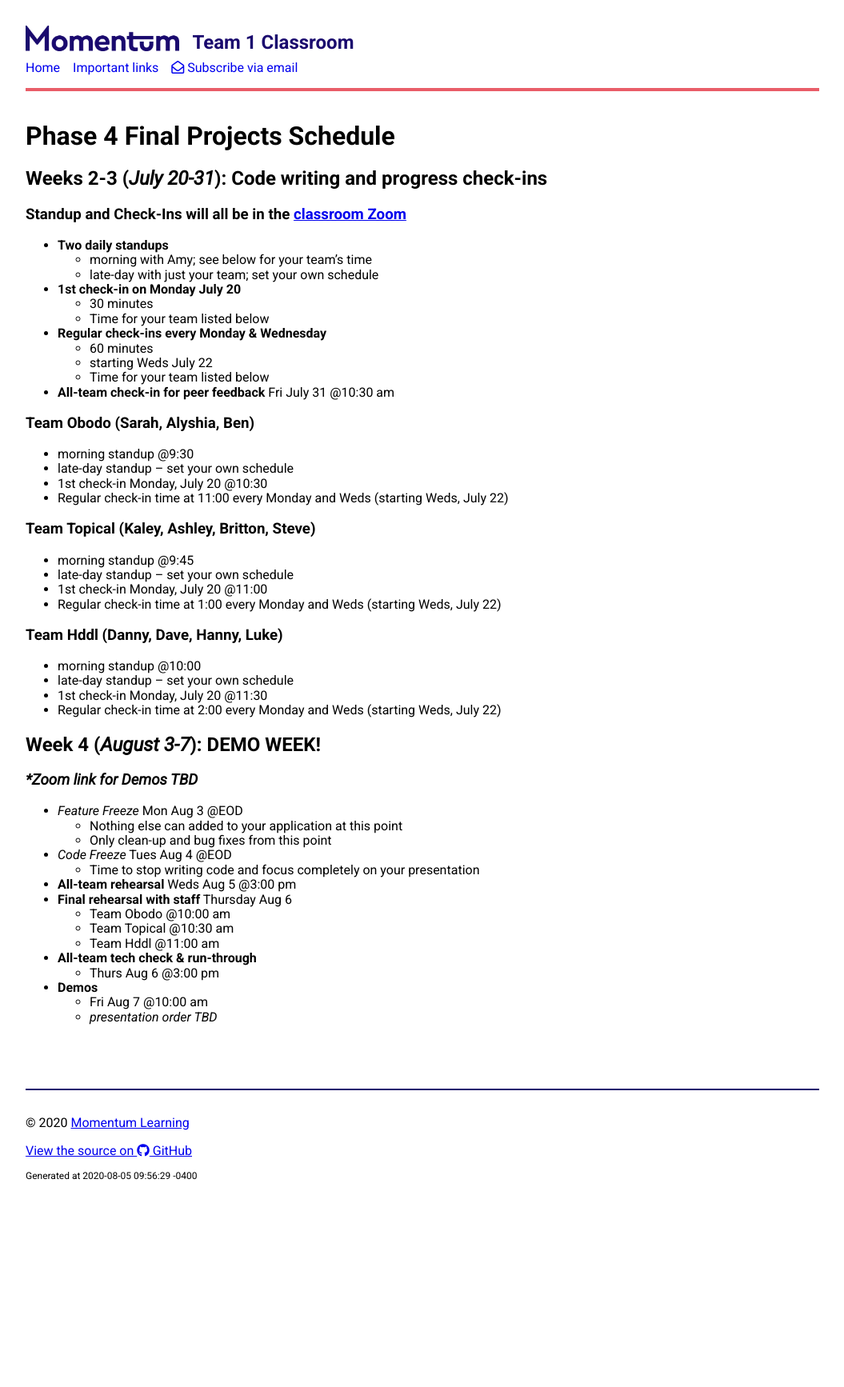
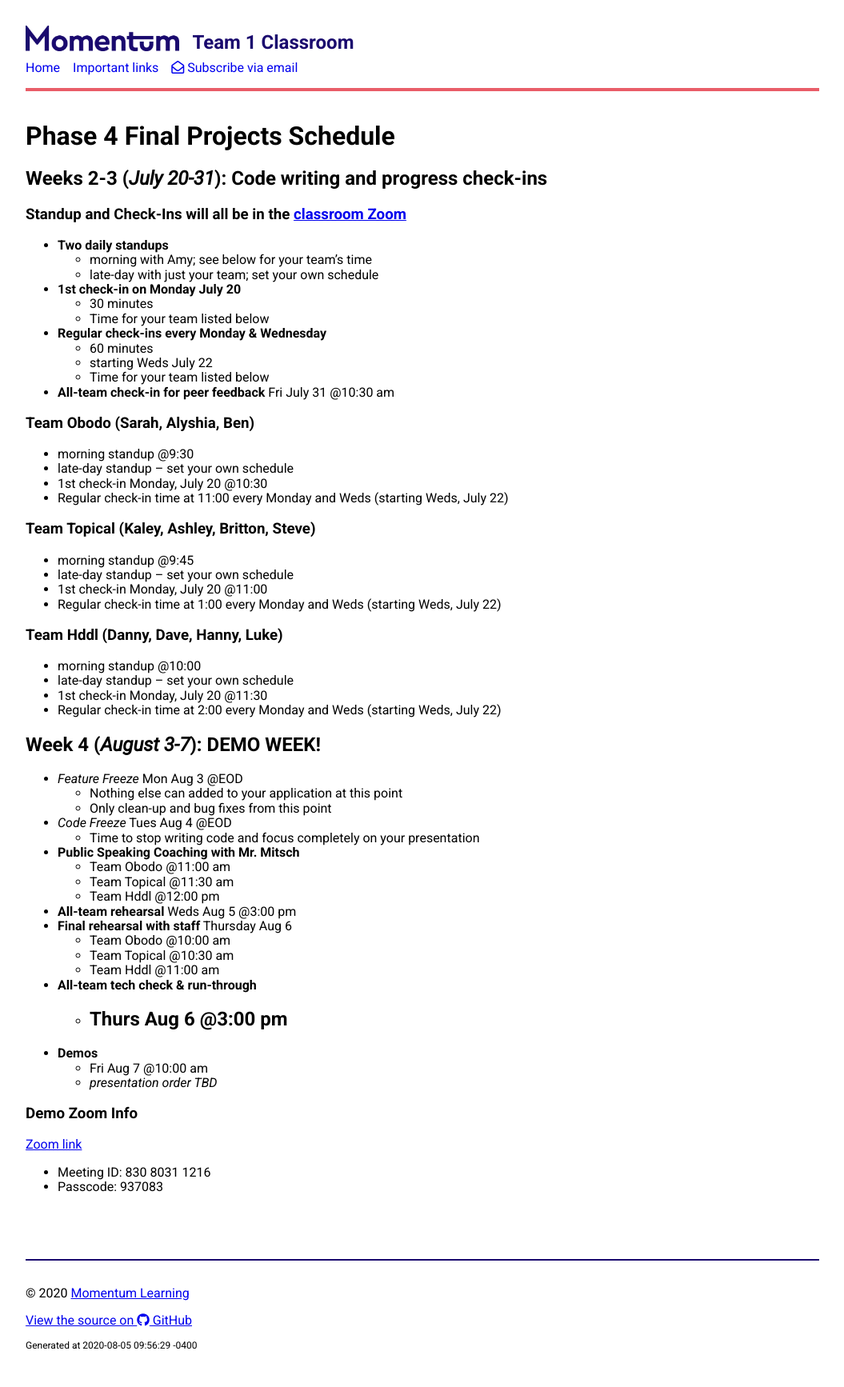
Before and after one commit to Momentum-Morehouse-2/Momentum-Morehouse-2.github.io, a Jekyll site: the page built from phase-4-schedule.md, in a window 1280 px wide. Shown: the whole page at 80% size, without its empty margins (112-1167 px from the left). Built offline with Jekyll 4.4.1, drawn with Linux system fonts in a browser that asks for light colours; nearby versions of some CDN libraries; our own code applies the rules of GitHub Pages for plain Markdown files; before the commit the page ends 1522 px from its top, so only the background shows below that.

Commit message:
Update schedule details

```diff
--- a/phase-4-schedule.md
+++ b/phase-4-schedule.md
@@ -44,13 +44,15 @@ permalink: /phase-4-schedule/
 
 ## Week 4 (_August 3-7_): DEMO WEEK!
 
-### _*Zoom link for Demos TBD_
-
 - _Feature Freeze_ Mon Aug 3 @EOD
   - Nothing else can added to your application at this point
   - Only clean-up and bug fixes from this point
 - _Code Freeze_ Tues Aug 4 @EOD
   - Time to stop writing code and focus completely on your presentation
+- **Public Speaking Coaching with Mr. Mitsch**
+  - Team Obodo @11:00 am
+  - Team Topical @11:30 am
+  - Team Hddl @12:00 pm
 - **All-team rehearsal** Weds Aug 5 @3:00 pm
 - **Final rehearsal with staff** Thursday Aug 6
   - Team Obodo @10:00 am
@@ -58,6 +60,14 @@ permalink: /phase-4-schedule/
   - Team Hddl @11:00 am
 - **All-team tech check & run-through**
   - Thurs Aug 6 @3:00 pm
+  -
 - **Demos**
   - Fri Aug 7 @10:00 am
   - _presentation order TBD_
+
+### Demo Zoom Info
+
+  [Zoom link](https://us02web.zoom.us/j/83080311216?pwd=N2RLTjB0RGRYUFJTWTZsNXJpeG1RQT09)
+
+- Meeting ID: 830 8031 1216
+- Passcode: 937083
```
